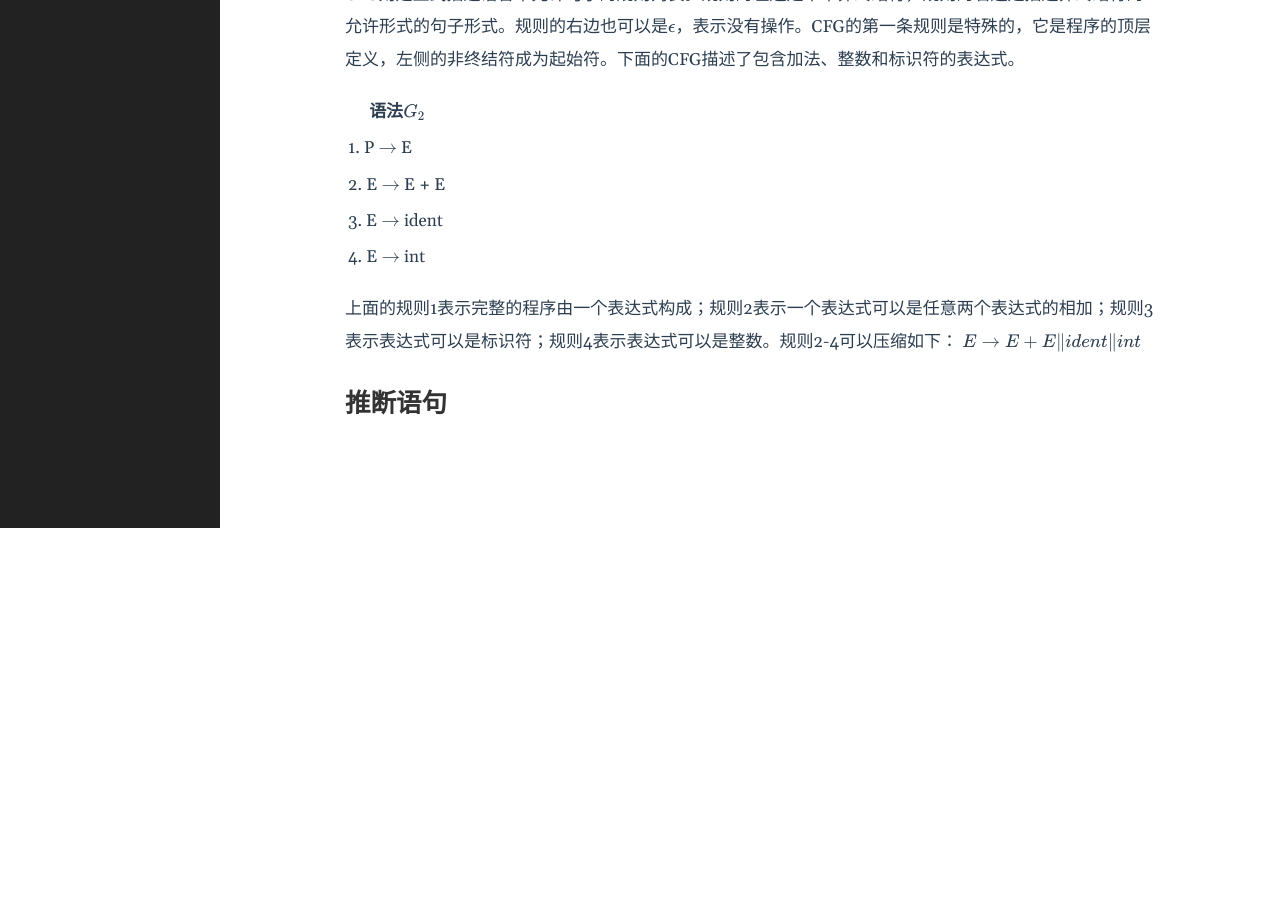
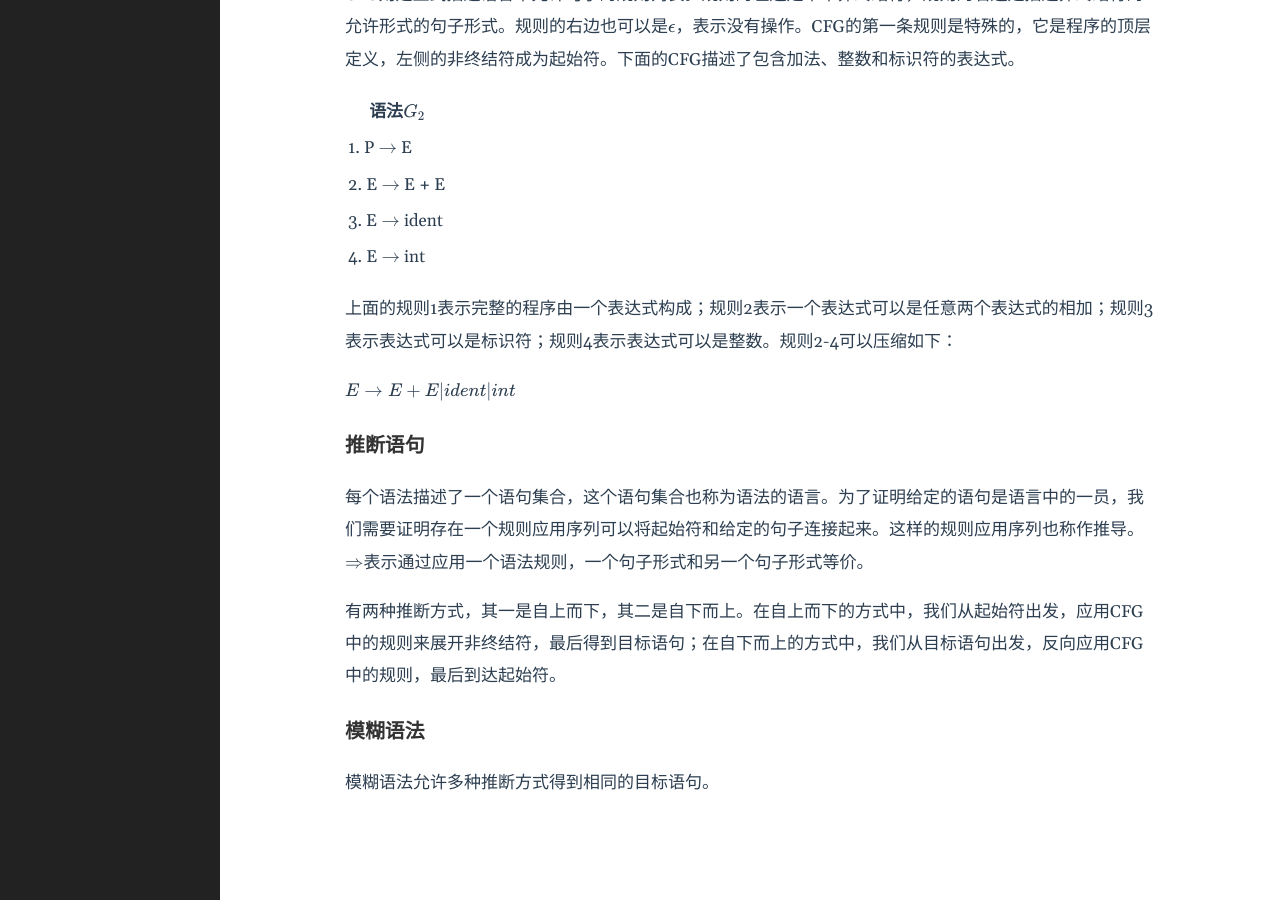
Before and after one commit to cangye-ma/cangye-ma.github.io, a Jekyll site: the page built from _posts/2023-05-04-Parsing-compilerbook.md, in a window 1280 px wide and 900 px high, scrolled down 751 px. Built offline with Jekyll 4.4.1, drawn with Linux system fonts in a browser that asks for light colours; formulas are drawn with MathJax 3; before the commit the page ends 1279 px from its top, so only the background shows below that.

Commit message:
update parsing post

```diff
--- a/_posts/2023-05-04-Parsing-compilerbook.md
+++ b/_posts/2023-05-04-Parsing-compilerbook.md
@@ -45,6 +45,13 @@ CFG则是正式描述语言中允许句子的规则列表。规则的左边是
 |4. E $\rightarrow$ int|
 
 上面的规则1表示完整的程序由一个表达式构成；规则2表示一个表达式可以是任意两个表达式的相加；规则3表示表达式可以是标识符；规则4表示表达式可以是整数。规则2-4可以压缩如下：
-$$E \rightarrow E + E \| ident \| int$$
 
-## 推断语句
+$E \rightarrow E + E \| ident \| int$
+
+### 推断语句
+每个语法描述了一个语句集合，这个语句集合也称为语法的语言。为了证明给定的语句是语言中的一员，我们需要证明存在一个规则应用序列可以将起始符和给定的句子连接起来。这样的规则应用序列也称作推导。$\Rightarrow$表示通过应用一个语法规则，一个句子形式和另一个句子形式等价。
+
+有两种推断方式，其一是自上而下，其二是自下而上。在自上而下的方式中，我们从起始符出发，应用CFG中的规则来展开非终结符，最后得到目标语句；在自下而上的方式中，我们从目标语句出发，反向应用CFG中的规则，最后到达起始符。
+
+### 模糊语法
+模糊语法允许多种推断方式得到相同的目标语句。
```
